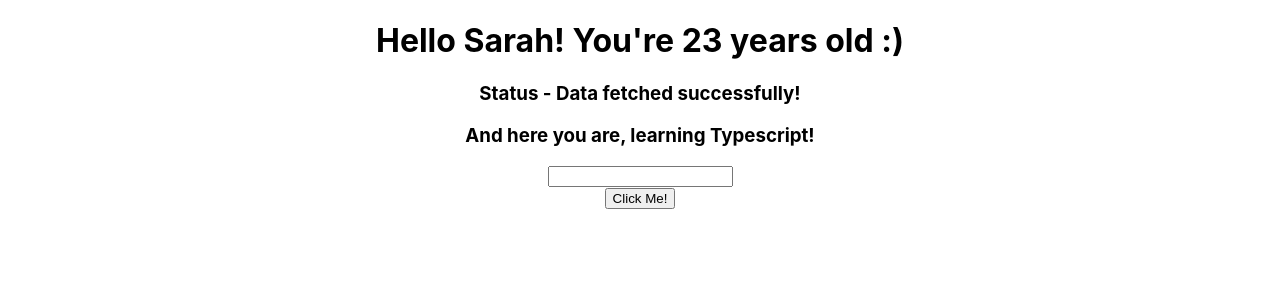
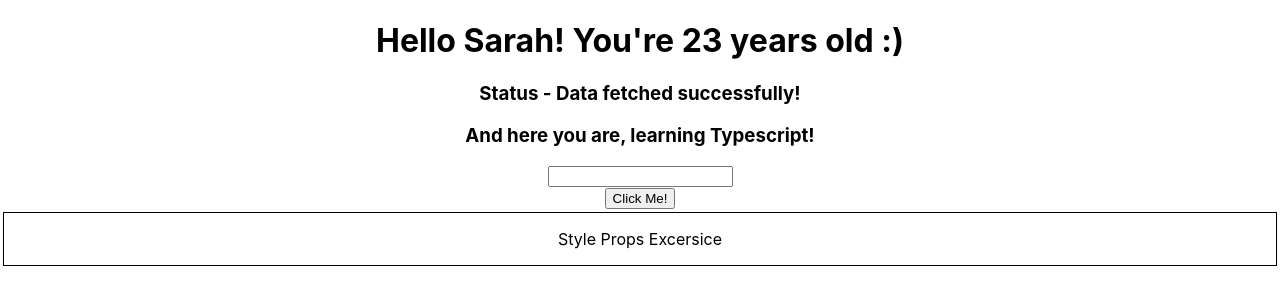
Before and after one commit to sarahaboudalal/one-typescript, a React (Create React App) app: page / in a window 1280 px wide. Shown: the top 304 px of the page. Built offline with nearby package versions, Linux system fonts and the light colour scheme.

Commit message:
style props

```diff
--- a/src/App.tsx
+++ b/src/App.tsx
@@ -1,5 +1,6 @@
 import './App.css';
 import Button from './components/Button';
+import Container from './components/Container';
 import { Greet } from './components/Greet';
 import Heading from './components/Heading';
 import Input from './components/Input';
@@ -18,6 +19,7 @@
       </Oscar>
       <Input handleChange={event => console.log(event.target.value)} />
       <Button handleClick={(event, id) => console.log('i was clicked', event, id)} />
+      <Container style={{ border: '1px solid black', padding: '1rem', margin: '3px' }} />
     </div>
   );
 }
--- /dev/null
+++ b/src/components/Container.tsx
@@ -0,0 +1,11 @@
+import React from 'react'
+
+type ContainerProps = {
+    style: React.CSSProperties
+}
+
+export default function Container(props: ContainerProps) {
+    return (
+        <div style={props.style}>Style Props Excersice</div>
+    )
+}
```
